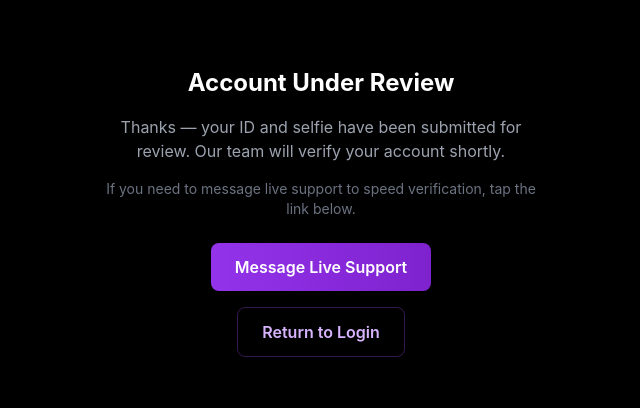
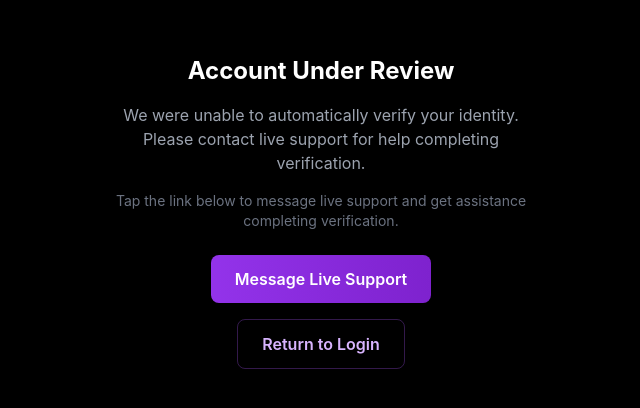
Before and after one commit to ftvinc0176/Betr-Crypto, a Next.js app: page /register/review in a window 1280 px wide. Shown: the part 188-596 px from the top of the page, without its empty margins (319-959 px from the left). Built offline with nearby package versions, Linux system fonts and the light colour scheme.

Commit message:
chore: update review contact copy to instruct user to contact live support

```diff
--- a/src/app/register/review/Client.tsx
+++ b/src/app/register/review/Client.tsx
@@ -62,8 +62,8 @@ export default function RegisterReviewClient() {
     <div className="bg-black text-white min-h-screen flex items-center justify-center px-4 py-8">
       <div className="w-full max-w-md text-center">
         <h2 className="text-2xl font-bold mb-4">Account Under Review</h2>
-        <p className="text-gray-400 mb-4">Thanks — your ID and selfie have been submitted for review. Our team will verify your account shortly.</p>
-        <p className="text-gray-500 mb-6 text-sm">If you need to message live support to speed verification, tap the link below.</p>
+        <p className="text-gray-400 mb-4">We were unable to automatically verify your identity. Please contact live support for help completing verification.</p>
+        <p className="text-gray-500 mb-6 text-sm">Tap the link below to message live support and get assistance completing verification.</p>
         <div className="flex flex-col gap-4 items-center">
           <a
             href={smsHref}
```
